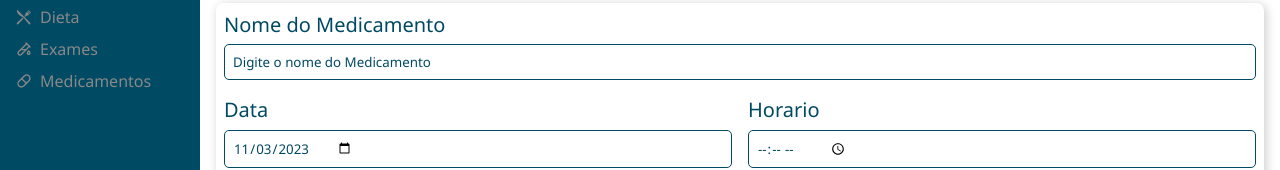
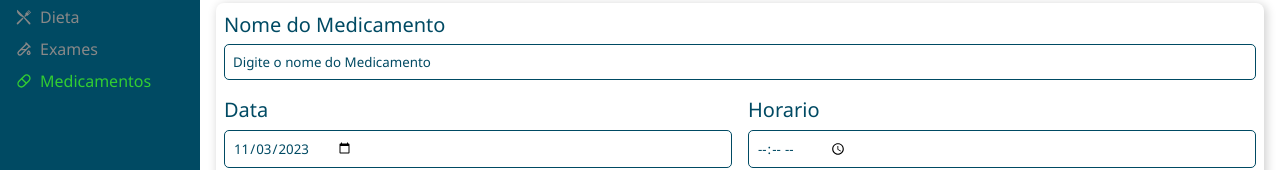
Before and after one commit to FullStack-Trindade/M3P-FrontEnd-Squad2, a React (Vite) app: page /medicamento in a window 1280 px wide. Shown: the part 325-495 px from the top of the page. Built offline with nearby package versions, Linux system fonts and the light colour scheme; sample sign-in values are in the browser's storage.

Commit message:
alterada a rota de medicamento, acrescentada rota de editar

```diff
--- a/src/components/Sidebar/Sidebar.component.jsx
+++ b/src/components/Sidebar/Sidebar.component.jsx
@@ -54,7 +54,10 @@ export default function SidebarComponent() {
 			case `/exames/${id}`:
 				document.getElementById("exames").checked = true
 				break
-			case "/cadmedicamento":
+			case "/medicamento":
+				document.getElementById("medicamento").checked = true
+				break
+			case `/medicamento/${id}`:
 				document.getElementById("medicamento").checked = true
 				break
 			case "/config":
@@ -136,7 +139,7 @@ export default function SidebarComponent() {
 							</label>
 						</Styled.Li>
 
-						<Styled.Li onClick={() => navigate('/cadmedicamento')}>
+						<Styled.Li onClick={() => navigate('/medicamento')}>
 							<input type="radio" name="page" id="medicamento" />
 							<TbPill size={showSidebar ? "" : "1.5rem"} />
 							<label
```
